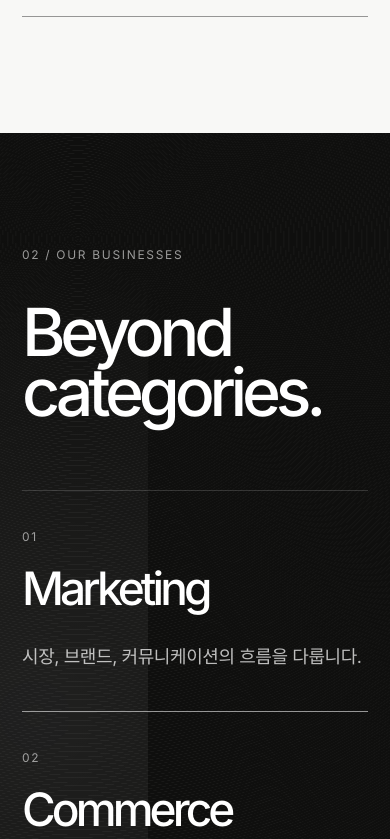
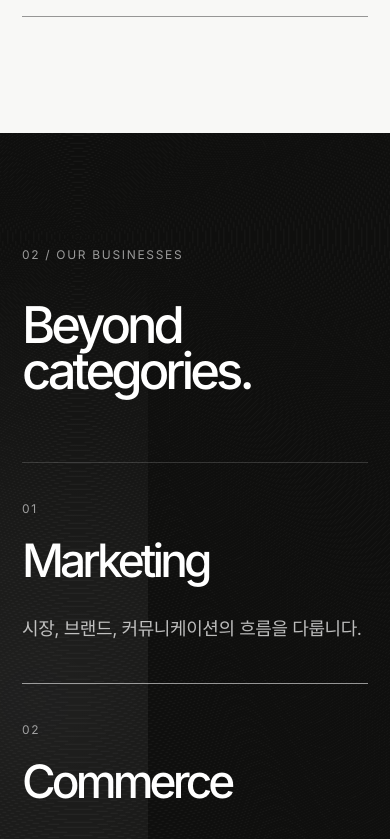
Before and after one commit to hnmspace/website, a Next.js app: page / in a window 390 px wide. Shown: the part 1880-2719 px from the top of the page. Built offline with nearby package versions, Linux system fonts and the light colour scheme.

Commit message:
Add files via upload

```diff
--- a/app/globals.css
+++ b/app/globals.css
@@ -369,6 +369,10 @@ h2 {
   letter-spacing: -0.09em;
   font-weight: 510;
 }
+.work-head h2 {
+  white-space: nowrap;
+  font-size: clamp(56px, 6.2vw, 104px);
+}
 .work-list {
   margin-top: 112px;
   border-top: 1px solid var(--dark-line);
@@ -501,7 +505,7 @@ h2 {
   pointer-events: none;
 }
 .contact-section .section-kicker { color: var(--dark-muted); }
-.contact-section h2 { margin-top: 52px; max-width: 1100px; position: relative; z-index: 1; }
+.contact-section h2 { margin-top: 52px; max-width: none; white-space: nowrap; position: relative; z-index: 1; }
 .contact-links {
   margin-top: 84px;
   display: flex;
@@ -633,6 +637,10 @@ footer img { display: block; height: 22px; width: auto; max-width: none; object-
   h1, h2 { letter-spacing: -0.078em; }
   h1 { font-size: clamp(52px, 16vw, 76px); }
   h2 { font-size: clamp(54px, 17vw, 84px); }
+  .work-head h2, .contact-section h2 {
+    white-space: normal;
+    font-size: clamp(48px, 13vw, 76px);
+  }
   .statement-copy { margin-left: 0; margin-top: 54px; }
   .material-panel { width: 100%; height: 124px; margin-top: 68px; }
   .work-head { grid-template-columns: 1fr; gap: 42px; }
--- a/app/page.tsx
+++ b/app/page.tsx
@@ -84,7 +84,7 @@ export default function Home() {
       <section id="business" className="work-section is-dark-section" data-section="dark">
         <div className="work-head">
           <p className="section-kicker" data-reveal>02 / Our Businesses</p>
-          <h2 data-reveal>Beyond<br />categories.</h2>
+          <h2 data-reveal>Beyond categories.</h2>
         </div>
         <div className="work-list">
           {businesses.map((item) => (
@@ -114,7 +114,7 @@ export default function Home() {
 
       <section id="contact" className="contact-section is-dark-section" data-section="dark">
         <p className="section-kicker" data-reveal>04 / Contact</p>
-        <h2 data-reveal>New connections.<br />Thoughtful conversations.</h2>
+        <h2 data-reveal>New connections.</h2>
         <div className="contact-links" data-reveal>
           <a href="mailto:henry@hnmspace.com"><span>henry@hnmspace.com</span></a>
           <a href="https://hnmspace.com"><span>hnmspace.com</span></a>
```
Also changed, not shown: 1 other file (tests, documents, lock files or other folders).
